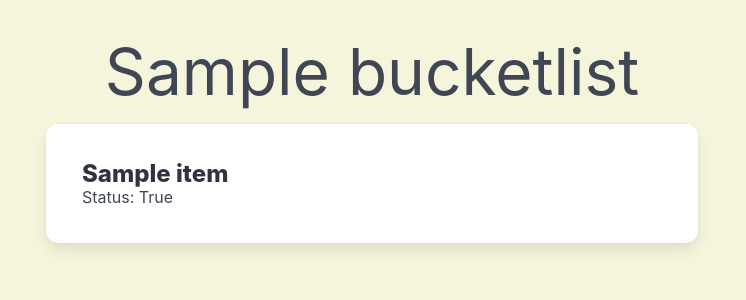
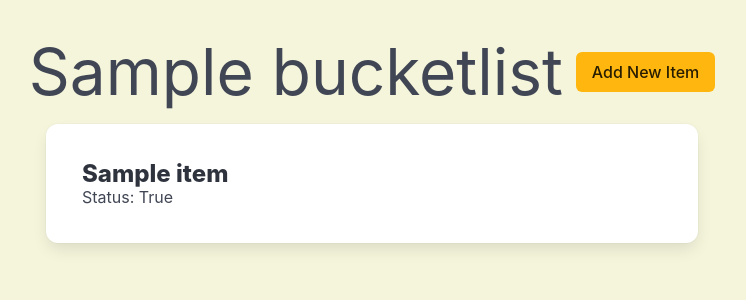
Before and after one commit to BolajiOlajide/BucketListApplication, a Django app: page /bucketlist/1/ in a window 1280 px wide. Shown: the part 77-377 px from the top of the page, without its empty margins (268-1014 px from the left). Run offline with Django 3.2, Linux system fonts and the light colour scheme; a user stored in the database is signed in; tables that the repository leaves empty hold one stand-in row (values such as "Sample post"); parts of the project's set-up code (start-up, migrations or seed data) failed here and were passed over; some libraries are stand-ins or nearby versions.

Commit message:
implement items view

```diff
--- a/bucketlist_app/forms.py
+++ b/bucketlist_app/forms.py
@@ -7,7 +7,8 @@ from django.forms import (
     EmailField,
     TextInput,
     EmailInput,
-    PasswordInput
+    PasswordInput,
+    CheckboxInput
 )
 
 from .models import Bucketlist, Items
@@ -95,5 +96,8 @@ class ItemForm(ModelForm):
             'name': TextInput(attrs={
                 'class': 'input',
                 'placeholder': 'Enter an item'
+            }),
+            'done': CheckboxInput(attrs={
+                'required': False
             })
         }
--- a/bucketlist_app/static/stylesheet/styles.css
+++ b/bucketlist_app/static/stylesheet/styles.css
@@ -155,3 +155,13 @@ body {
 .bl-stats {
   color: #01d1b2;
 }
+
+.bl-bucketlist-header {
+  display: flex;
+  justify-content: center;
+  align-items: center;
+}
+
+.bl-bucketlist-header > a {
+  margin-left: 1%;
+}
--- a/bucketlist_app/templates/details.html
+++ b/bucketlist_app/templates/details.html
@@ -25,7 +25,10 @@
       </li>
     </ul>
   </nav>
-  <h1 class="bl-welcome-text">{{ bucketlist.name }}</h1>
+  <div class="bl-bucketlist-header">
+    <h1 class="bl-welcome-text">{{ bucketlist.name }}</h1>
+    <a class="button is-warning" id="modal-button">Add New Item</a>
+  </div>
   {% if items %}
     <div class="bl-bucketlists columns is-multiline is-mobile">
     {% for item in items %}
@@ -43,4 +46,23 @@
   {% else %}
     <p>There are no items currently. Create one </p>
   {% endif %}
+  <!-- The Modal -->
+  <div id="modal" class="modal">
+    <!-- Modal content -->
+    <div class="modal-card">
+      <header class="modal-card-head">
+        <p class="modal-card-title">Create an Item in {{ bucketlist.name }}</p>
+        <button class="delete" aria-label="close"></button>
+      </header>
+      <form class="bl-homepage-form bl-signup" method="POST">
+        <section class="modal-card-body">
+          {% csrf_token %}
+          {{ item_form }}
+        </section>
+        <footer class="modal-card-foot bl-full-width">
+          <button class="button is-success" type="submit">Create</button>
+          <button class="button bl-homepage-cancel">Cancel</button>
+        </footer>
+      </form>
+  </div>
 {% endblock %}
--- a/bucketlist_app/views.py
+++ b/bucketlist_app/views.py
@@ -107,6 +107,20 @@ def bucketlist_details(request, bucketlist_id):
     if _bucketlist:
         _items = Items.objects.filter(bucketlist=_bucketlist)
         item_form = ItemForm()
+        if (request.method == 'POST'):
+            print('kay')
+            form = ItemForm(request.POST)
+            _done = True if request.POST.get('done') else False
+            # import pdb;pdb.set_trace()
+            if form.is_valid():
+                _item, created = Items.objects.get_or_create(
+                    name=request.POST.get('name'),
+                    done=_done,
+                    bucketlist=_bucketlist
+                )
+            if created:
+                _item.save()
+            return redirect('details', bucketlist_id=_bucketlist.id)
         return render(request, 'details.html', {
             'bucketlist': _bucketlist,
             'items': _items,
```
